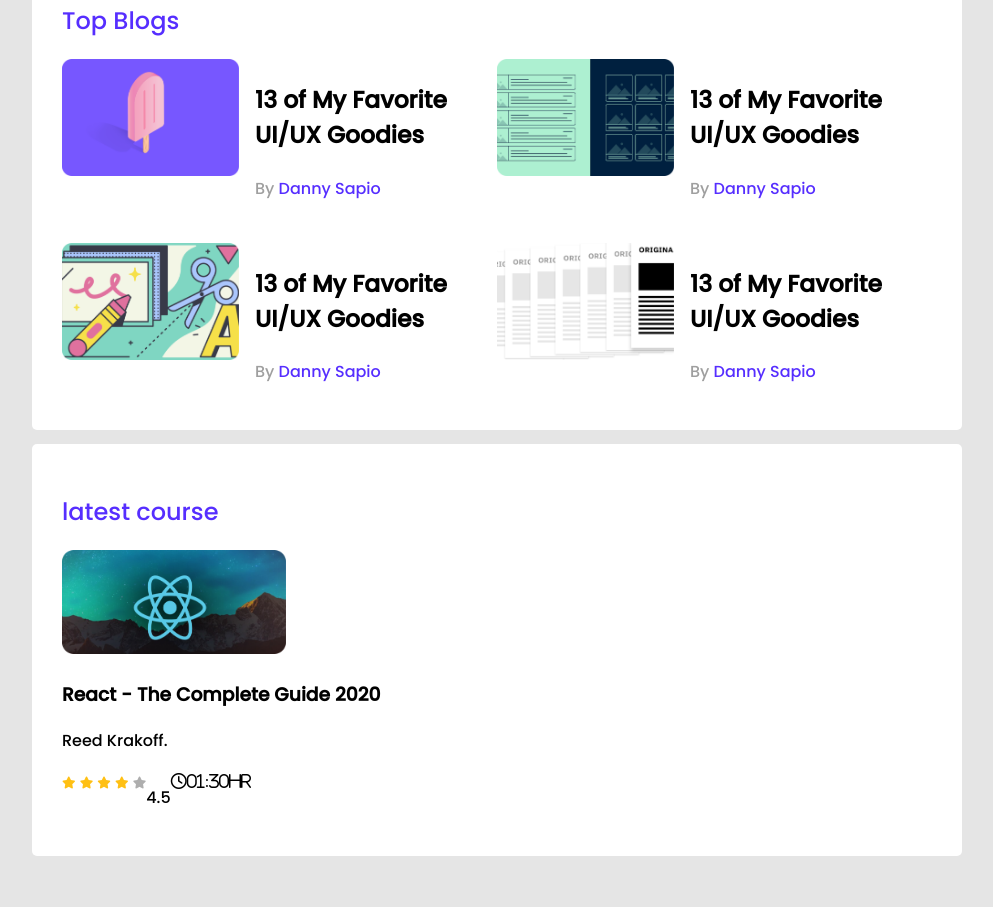
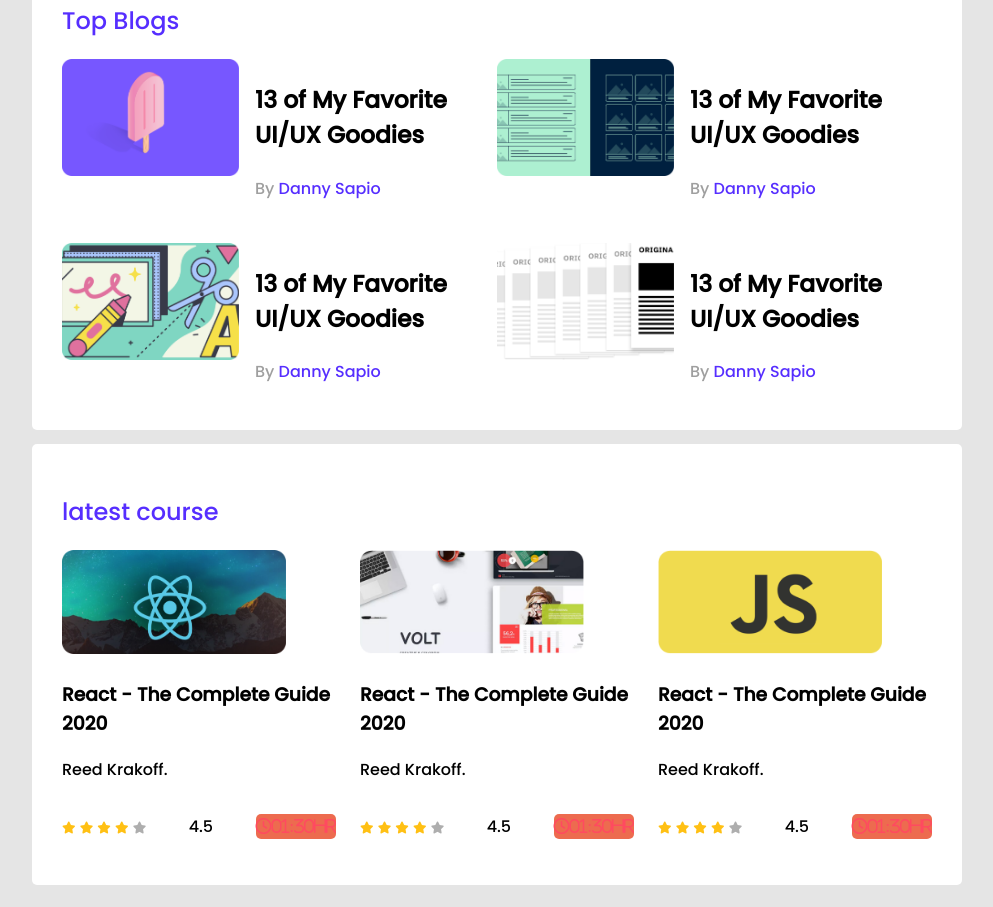
Before and after one commit to ABRARALVINIRAB/leader-board-css3, a plain HTML site: page index.html in a window 1280 px wide. Shown: the part 327-1234 px from the top of the page, without its empty margins (143-1136 px from the left). Before the commit the page ends 1205 px from the top, so only its background shows below. Drawn offline with Linux system fonts and the light colour scheme.

Commit message:
responsive

```diff
--- a/index.html
+++ b/index.html
@@ -164,11 +164,71 @@
                                 <i class="fas fa-star empty"></i>
                             </div>
 
+
                             <p>4.5</p>
+                            <div class="course-duration">
+                                <div>
+                                    <i class="far fa-clock">01:30hr</i>
+                                </div>
+                            </div>
 
+
+                        </div>
+                    </div>
+                </div>
+                <div class="course">
+                    <div class="course-banner">
+                        <img src="images/courses/course-2.png" alt="">
+                    </div>
+                    <div class="course-detail">
+                        <h3 class="course-title">React - The Complete Guide 2020</h3>
+                        <p class="course-author">Reed Krakoff.</p>
+                        <div class="course-info">
                             <div>
-                                <i class="far fa-clock">01:30hr</i>
+                                <i class="fas fa-star filled"></i>
+                                <i class="fas fa-star filled"></i>
+                                <i class="fas fa-star filled"></i>
+                                <i class="fas fa-star filled"></i>
+                                <i class="fas fa-star empty"></i>
                             </div>
+
+
+                            <p>4.5</p>
+                            <div class="course-duration">
+                                <div>
+                                    <i class="far fa-clock">01:30hr</i>
+                                </div>
+                            </div>
+
+
+                        </div>
+                    </div>
+                </div>
+                <div class="course">
+                    <div class="course-banner">
+                        <img src="images/courses/course-3.png" alt="">
+                    </div>
+                    <div class="course-detail">
+                        <h3 class="course-title">React - The Complete Guide 2020</h3>
+                        <p class="course-author">Reed Krakoff.</p>
+                        <div class="course-info">
+                            <div>
+                                <i class="fas fa-star filled"></i>
+                                <i class="fas fa-star filled"></i>
+                                <i class="fas fa-star filled"></i>
+                                <i class="fas fa-star filled"></i>
+                                <i class="fas fa-star empty"></i>
+                            </div>
+
+
+                            <p>4.5</p>
+                            <div class="course-duration">
+                                <div>
+                                    <i class="far fa-clock">01:30hr</i>
+                                </div>
+                            </div>
+
+
                         </div>
                     </div>
                 </div>
--- a/style.css
+++ b/style.css
@@ -99,8 +99,18 @@ hr {
 }
 
 /* courses style */
+.courses {
+    /* display: flex;
+    justify-content: space-between; */
+    display: grid;
+    grid-template-columns: repeat(3, 1fr);
+    grid-column-gap: 24px;
+}
+
 .course-info {
     display: flex;
+    align-items: center;
+    justify-content: space-between;
 }
 
 .course .course-banner img {
@@ -121,3 +131,49 @@ hr {
 .fa-star.empty {
     color: #AEAEAE;
 }
+
+.course-duration {
+    color:
+        #FF4A60;
+    /* padding-left: 5px; */
+    background-color:
+        #ED6B4F;
+    border-radius: 5px;
+}
+
+/* media query */
+@media only screen and (max-width:688px) {
+
+    .top-players,
+    .blogs,
+    .courses {
+
+        grid-template-columns: repeat(1, 1fr);
+    }
+
+    .container {
+        width: 100%;
+    }
+
+    .players,
+    .blogs {
+        flex-direction: column;
+    }
+
+
+
+}
+
+/* tablet */
+@media only screen and (min-width: 688px) and (max-width:992px) {
+
+    .top-players,
+    .courses {
+        /* background-color: blue; */
+        grid-template-columns: repeat(2, 1fr);
+    }
+
+    .container {
+        width: 100%;
+    }
+}
```
